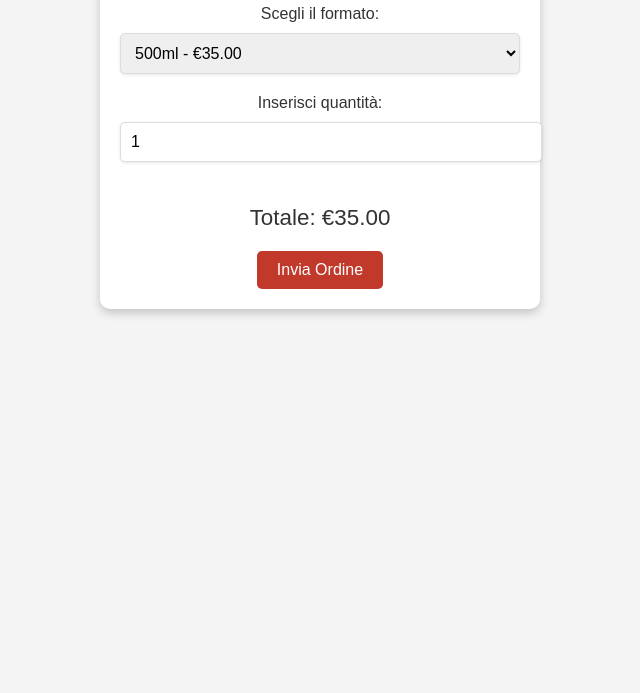
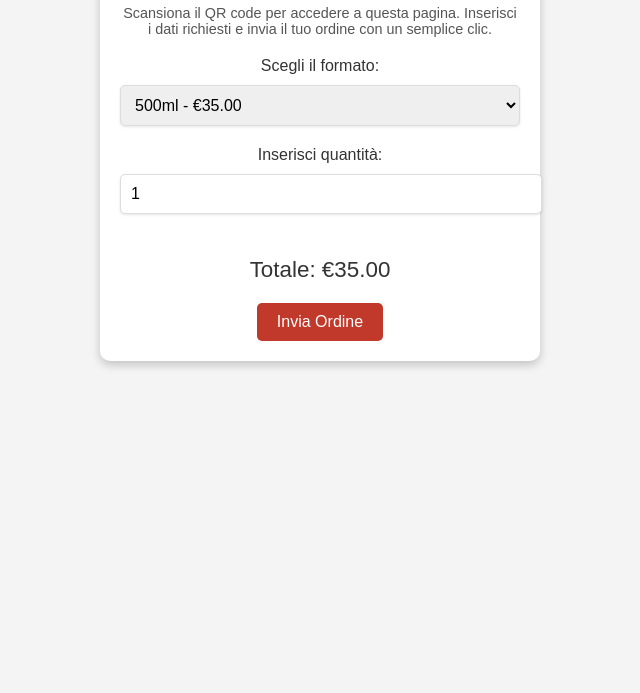
Before and after one commit to Anto161062/profumo-san-valentino, a plain HTML site: page index.html in a window 1280 px wide. Shown: the part 107-800 px from the top of the page, without its empty margins (320-960 px from the left). Drawn offline with Linux system fonts and the light colour scheme.

Commit message:
Update index.html

```diff
--- a/index.html
+++ b/index.html
@@ -23,6 +23,11 @@
         h1 {
             font-size: 1.8em;
             color: #c0392b;
+            margin-bottom: 20px;
+        }
+        p.instructions {
+            font-size: 0.9em;
+            color: #555;
             margin-bottom: 20px;
         }
         label {
@@ -82,6 +87,7 @@
 <body>
     <div class="container">
         <h1>Ordina Vigna Rossa</h1>
+        <p class="instructions">Scansiona il QR code per accedere a questa pagina. Inserisci i dati richiesti e invia il tuo ordine con un semplice clic.</p>
         <label for="format">Scegli il formato:</label>
         <select id="format" onchange="calculateTotal()">
             <option value="500ml">500ml - €35.00</option>
```
